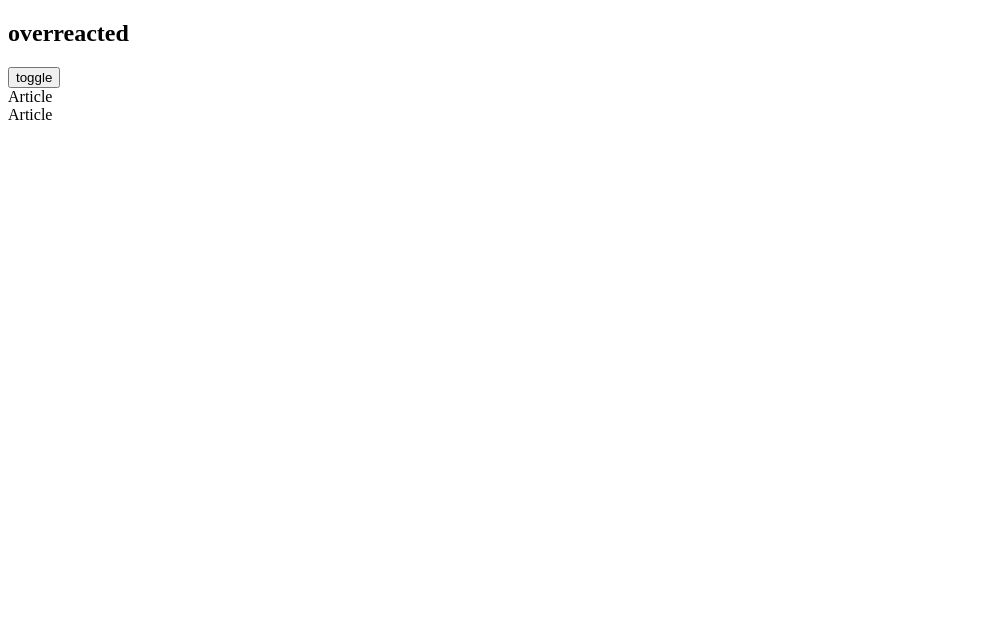
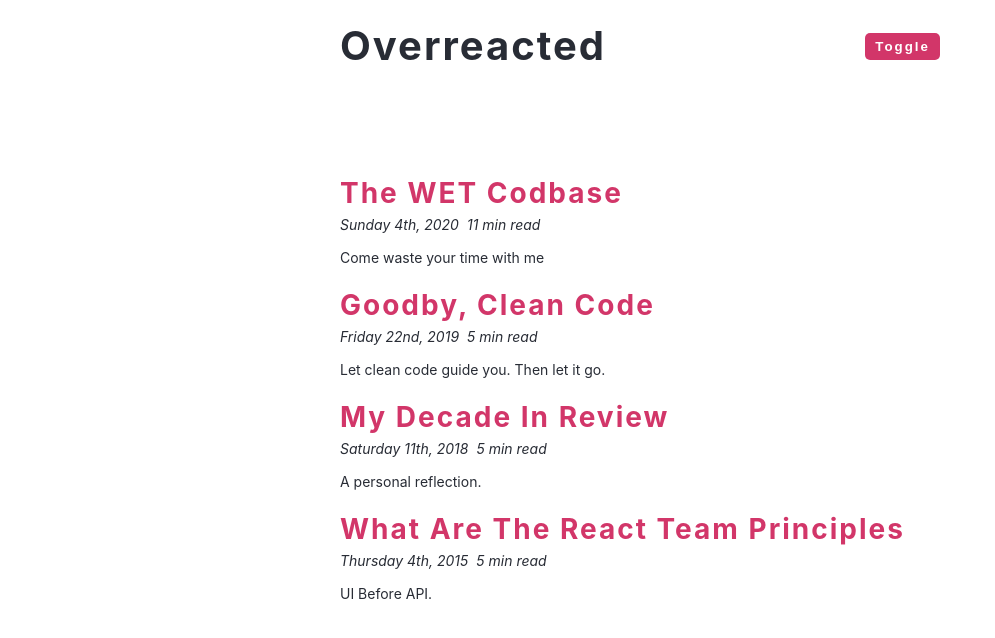
Before and after one commit to erhantezer/fundamental-projects, a React (Vite) app in the folder 20-dark-mode/: page / in a window 1280 px wide. Shown: the top 638 px of the page, without its empty margins (0-995 px from the left). Built offline with nearby package versions, Linux system fonts and the light colour scheme.

Commit message:
updated project

```diff
--- a/20-dark-mode/src/App.jsx
+++ b/20-dark-mode/src/App.jsx
@@ -1,4 +1,4 @@
-import { useState } from "react";
+import { useEffect, useState } from "react";
 import data from "./data"
 import Article from "./Article";
 
@@ -7,13 +7,12 @@ const getStorageTheme = () => {
   let theme = "light-theme"
   if (localStorage.getItem("theme")) {
     theme = localStorage.getItem("theme")
-   }
-   return theme
+  }
+  return theme
 }
 
 function App() {
   const [theme, setTheme] = useState(getStorageTheme());
-
 
   const toggleTheme = () => {
     if (theme === "light-theme") {
@@ -22,6 +21,11 @@ function App() {
       setTheme("light-theme")
     }
   }
+
+  useEffect(()=>{
+    localStorage.setItem("theme", theme);
+    document.documentElement.className = theme;
+  }, [theme])
 
   return (
     <main>
@@ -35,7 +39,7 @@ function App() {
       </nav>
       <section className="articles">
         {data.map((item, index) => {
-          return <Article key={index} {...item}/>
+          return <Article key={index} {...item} />
         })}
       </section>
     </main>
--- a/20-dark-mode/src/Article.jsx
+++ b/20-dark-mode/src/Article.jsx
@@ -1,9 +1,15 @@
+import moment from 'moment'
 
-
-const Article = ({id,title}) => {
-
+const Article = ({ title, snippet, date, length }) => {
     return (
-        <div>Article</div>
+        <article className='post'>
+            <h2>{title}</h2>
+            <div className='post-info'>
+                <span>{moment(date).format('dddd Do, YYYY')}</span>
+                <span>{length} min read</span>
+            </div>
+            <p>{snippet}</p>
+        </article>
     )
 }
 
--- a/20-dark-mode/src/data.jsx
+++ b/20-dark-mode/src/data.jsx
@@ -1,11 +1,36 @@
 const data = [
     {
+        id: 1,
+        title: 'the WET Codbase',
+        date: new Date(2020, 9, 4),
+        length: 11,
+        snippet: `Come waste your time with me`,
+    },
 
+
+    {
+        id: 2,
+        title: 'goodby, clean code',
+        date: new Date(2019, 10, 22),
+        length: 5,
+        snippet: `Let clean code guide you. Then let it go.`,
     },
 
     {
+        id: 3,
+        title: 'my decade in review',
+        date: new Date(2018, 7, 11),
+        length: 5,
+        snippet: `A personal reflection.`,
+    },
 
-    },
+    {
+        id: 4,
+        title: 'what are the react team principles',
+        date: new Date(2015, 5, 4),
+        length: 5,
+        snippet: `UI Before API.`,
+    }
 
 ]
 
--- a/20-dark-mode/src/index.css
+++ b/20-dark-mode/src/index.css
@@ -0,0 +1,102 @@
+/*
+===============
+Global Styles
+===============
+*/
+
+/* :root {
+    --clr-bcg: #fff;
+    --clr-font: #282c35;
+    --clr-primary: #d23669;
+} */
+
+.dark-theme {
+    --clr-bcg: #282c35;
+    --clr-font: #fff;
+    --clr-primary: #ffa7c4;
+}
+
+.light-theme {
+    --clr-bcg: #fff;
+    --clr-font: #282c35;
+    --clr-primary: #d23669;
+}
+
+*,
+::after,
+::before {
+    margin: 0;
+    padding: 0;
+    box-sizing: border-box;
+}
+
+body {
+    font-family: -apple-system, BlinkMacSystemFont, 'Segoe UI', Roboto, Oxygen,
+        Ubuntu, Cantarell, 'Open Sans', 'Helvetica Neue', sans-serif;
+    background: var(--clr-bcg);
+    color: var(--clr-font);
+    line-height: 1.5;
+    font-size: 0.875rem;
+    transition: all 0.3s linear;
+}
+
+/*
+===============
+Navbar
+===============
+*/
+.nav-center {
+    width: 90vw;
+    max-width: 600px;
+    margin: 0 auto;
+    display: flex;
+    justify-content: space-between;
+    align-items: center;
+    padding: 1rem 0;
+}
+
+.nav-center h1 {
+    font-size: 2.5rem;
+    text-transform: capitalize;
+    letter-spacing: 2px;
+}
+
+.articles {
+    padding: 5rem 0;
+    width: 90vw;
+    max-width: 600px;
+    margin: 0 auto;
+}
+
+.post {
+    margin-bottom: 1rem;
+}
+
+.post h2 {
+    color: var(--clr-primary);
+    text-transform: capitalize;
+    letter-spacing: 2px;
+    font-size: 1.75rem;
+}
+
+.post-info {
+    margin-bottom: 0.75rem;
+    font-style: italic;
+}
+
+.post-info span {
+    margin-right: 0.5rem;
+}
+
+.btn {
+    background: var(--clr-primary);
+    color: var(--clr-bcg);
+    padding: 0.25rem 0.5rem;
+    border-radius: 5px;
+    border-color: transparent;
+    text-transform: capitalize;
+    transition: all 0.3s linear;
+    font-weight: bold;
+    letter-spacing: 2px;
+    cursor: pointer;
+}
```
Also changed, not shown: 20-dark-mode/.eslintrc.cjs (deleted).
